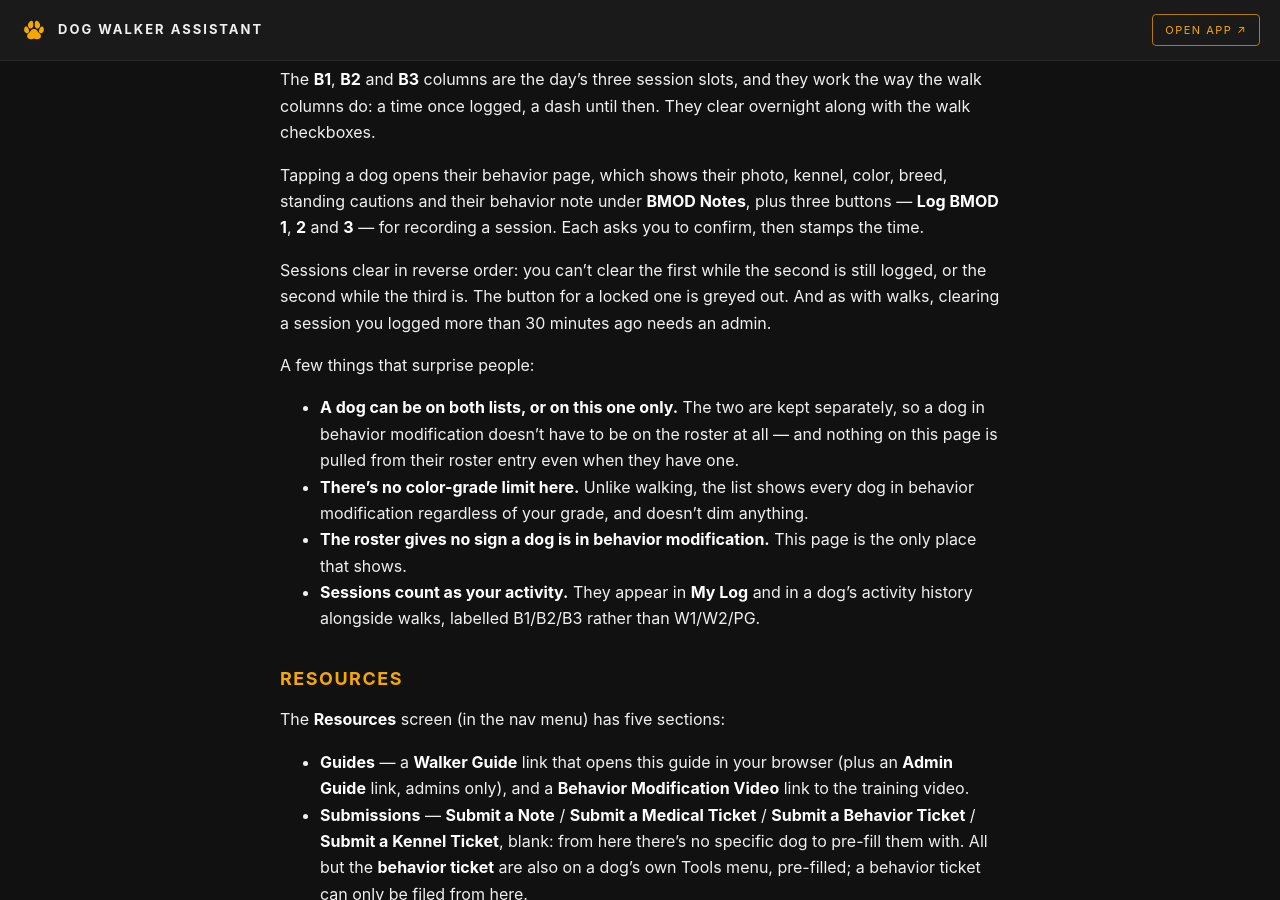
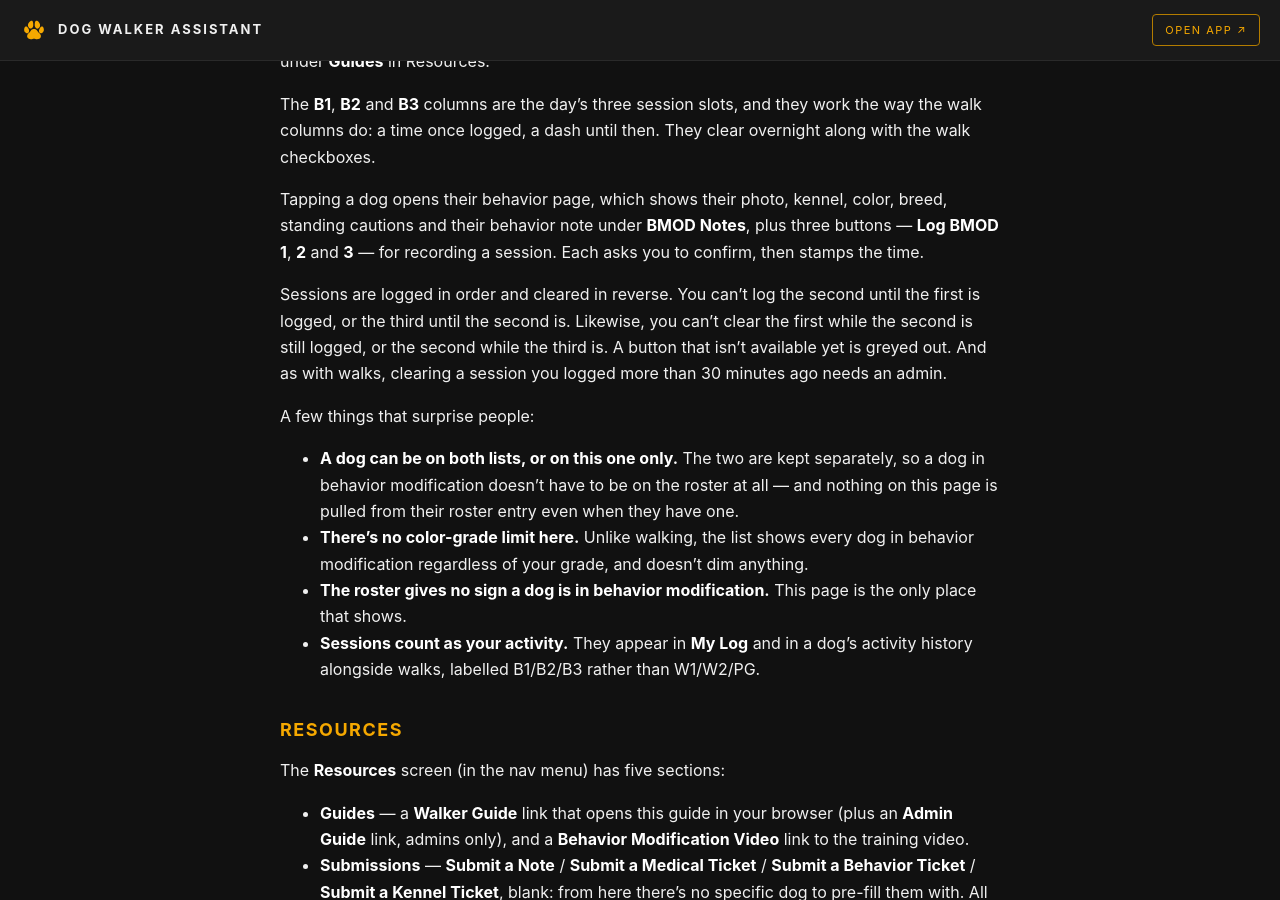
Before and after one commit to kirbsauce/dog-walker-assistant-docs, a Jekyll site: the page built from WALKER.md, in a window 1280 px wide and 900 px high, scrolled down 7732 px. Built offline with Jekyll 4.4.1, drawn with Linux system fonts in a browser that asks for light colours; some of the changed text lies outside the part shown.

Commit message:
Add the session logging order and a Jump To entry for BMOD
The guide covered clearing sessions in reverse but not that they have to be
logged in order — B2 waits on B1, B3 on B2 — which the app now enforces.

Also lists Behavior Modification in the Jump To menu, between Playgroup and
Resources to match where the section sits.

Co-Authored-By: Claude Opus 5 <noreply@anthropic.com>

```diff
--- a/WALKER.md
+++ b/WALKER.md
@@ -368,10 +369,11 @@ plus three buttons —
 **Log BMOD 1**, **2** and **3** — for recording a session. Each asks you to
 confirm, then stamps the time.
 
-Sessions clear in reverse order: you can't clear the first while the second
-is still logged, or the second while the third is. The button for a locked
-one is greyed out. And as with walks, clearing a session you logged more
-than 30 minutes ago needs an admin.
+Sessions are logged in order and cleared in reverse. You can't log the second
+until the first is logged, or the third until the second is. Likewise, you
+can't clear the first while the second is still logged, or the second while
+the third is. A button that isn't available yet is greyed out. And as with
+walks, clearing a session you logged more than 30 minutes ago needs an admin.
 
 A few things that surprise people:
 
```
Also changed, not shown: other parts of WALKER.md (+1 -0 lines).
